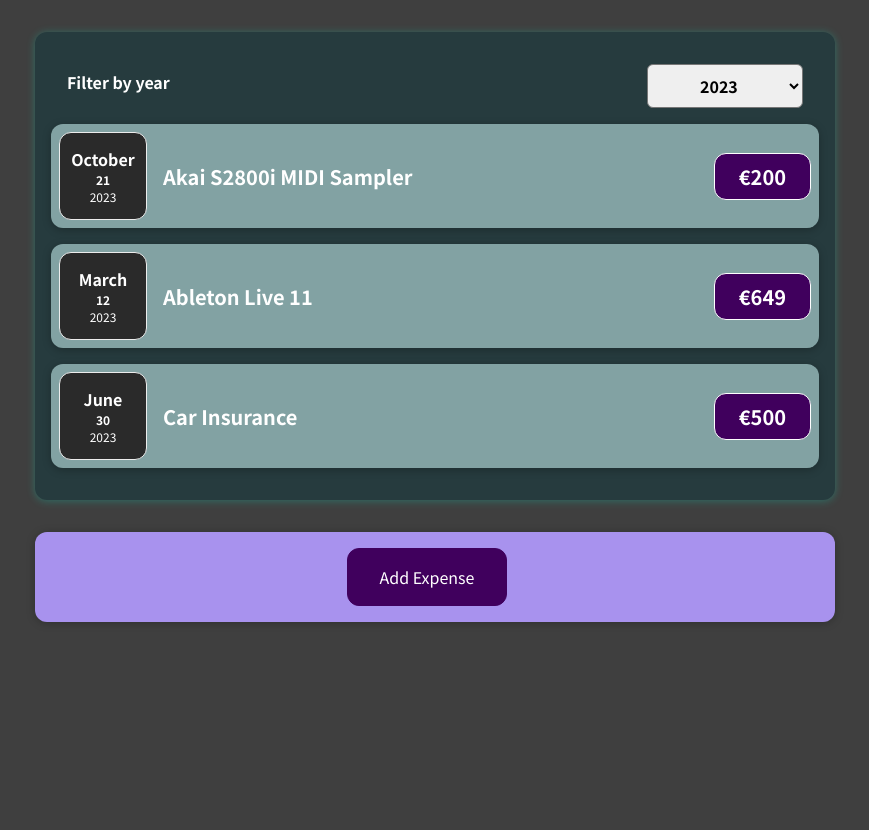
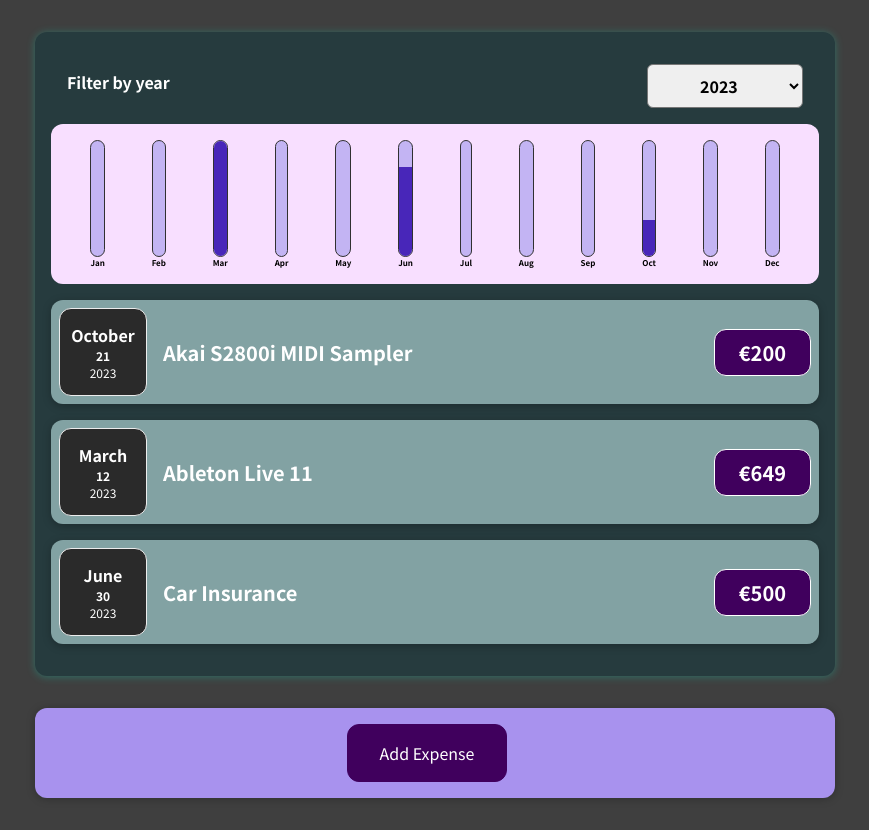
Before and after one commit to qjstuart/reactjs-expenses-tracker, a React (Create React App) app: page / in a window 1280 px wide. Shown: the whole page, without its empty margins (205-1074 px from the left). Before the commit the page ends 800 px from the top, so only its background shows below. Built offline with nearby package versions, Linux system fonts and the light colour scheme.

Commit message:
New chart section visualizes monthly expenses

```diff
--- /dev/null
+++ b/src/components/Chart/Chart.css
@@ -0,0 +1,9 @@
+.chart {
+  padding: 1rem;
+  border-radius: 12px;
+  background-color: #f8dfff;
+  text-align: center;
+  display: flex;
+  justify-content: space-around;
+  height: 10rem;
+}
--- /dev/null
+++ b/src/components/Chart/Chart.js
@@ -0,0 +1,23 @@
+import ChartBar from "./ChartBar";
+import "./ChartBar.css";
+import "./Chart.css"
+
+const Chart = (props) => {
+  const dataPointValues = props.dataPoints.map((dataPoint) => dataPoint.value);
+  const maxDataPointValue = Math.max(...dataPointValues);
+
+  return (
+    <div className="chart">
+      {props.dataPoints.map((dataPoint) => (
+        <ChartBar
+          key={dataPoint.label}
+          value={dataPoint.value}
+          maxValue={maxDataPointValue}
+          label={dataPoint.label}
+        />
+      ))}
+    </div>
+  );
+};
+
+export default Chart;
--- /dev/null
+++ b/src/components/Chart/ChartBar.css
@@ -0,0 +1,30 @@
+.chart-bar {
+  height: 100%;
+  display: flex;
+  flex-direction: column;
+  align-items: center;
+}
+
+.chart-bar__inner {
+  height: 100%;
+  width: 100%;
+  border: 1px solid #313131;
+  border-radius: 12px;
+  background-color: #c3b4f3;
+  overflow: hidden;
+  display: flex;
+  flex-direction: column;
+  justify-content: flex-end;
+}
+
+.chart-bar__fill {
+  background-color: #4826b9;
+  width: 100%;
+  transition: all 0.3s ease-out;
+}
+
+.chart-bar__label {
+  font-weight: bold;
+  font-size: 0.5rem;
+  text-align: center;
+}
--- /dev/null
+++ b/src/components/Chart/ChartBar.js
@@ -0,0 +1,23 @@
+import "./ChartBar.css";
+
+const ChartBar = (props) => {
+  let barFillPercentage = "0%";
+
+  if (props.maxValue > 0) {
+    barFillPercentage = Math.round((props.value / props.maxValue) * 100) + "%";
+  }
+
+  return (
+    <div className="chart-bar">
+      <div className="chart-bar__inner">
+        <div
+          className="chart-bar__fill"
+          style={{ height: barFillPercentage }}
+        ></div>
+      </div>
+      <div className="chart-bar__label">{props.label}</div>
+    </div>
+  );
+};
+
+export default ChartBar;
--- /dev/null
+++ b/src/components/Expenses/ExpensesChart.js
@@ -0,0 +1,27 @@
+import Chart from "../Chart/Chart";
+
+const ExpensesChart = (props) => {
+  const chartDataPoints = [
+    { label: "Jan", value: 0 },
+    { label: "Feb", value: 0 },
+    { label: "Mar", value: 0 },
+    { label: "Apr", value: 0 },
+    { label: "May", value: 0 },
+    { label: "Jun", value: 0 },
+    { label: "Jul", value: 0 },
+    { label: "Aug", value: 0 },
+    { label: "Sep", value: 0 },
+    { label: "Oct", value: 0 },
+    { label: "Nov", value: 0 },
+    { label: "Dec", value: 0 },
+  ];
+
+  for (const expense of props.expenses) {
+    const expenseMonth = expense.date.getMonth(); // Get month as integer from 0-11
+    chartDataPoints[expenseMonth].value += expense.amount; // Add monthly cost to data point
+  }
+
+  return <Chart dataPoints={chartDataPoints} />;
+};
+
+export default ExpensesChart;
--- a/src/components/Expenses/ExpensesList.js
+++ b/src/components/Expenses/ExpensesList.js
@@ -1,9 +1,10 @@
 import { useState } from "react";
 import Card from "../UI/Card";
 import ExpenseItem from "./ExpenseItem";
+import ExpensesFilter from "../ExpensesFilter/ExpensesFilter";
+import ExpensesChart from "./ExpensesChart";
 import "./ExpenseItem.css";
 import "./ExpensesList.css";
-import ExpensesFilter from "../ExpensesFilter/ExpensesFilter";
 
 const ExpensesList = (props) => {
   const [filteredYear, setFilteredYear] = useState("2023");
@@ -35,6 +36,7 @@
         year={filteredYear}
         onFilterChange={filterChangeHandler}
       />
+      <ExpensesChart expenses={filteredExpenses}/>
       {expensesList}
     </Card>
   );
```
